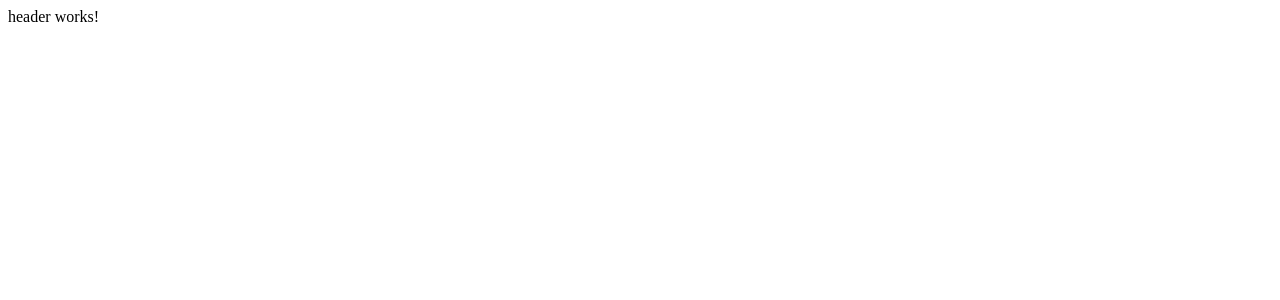
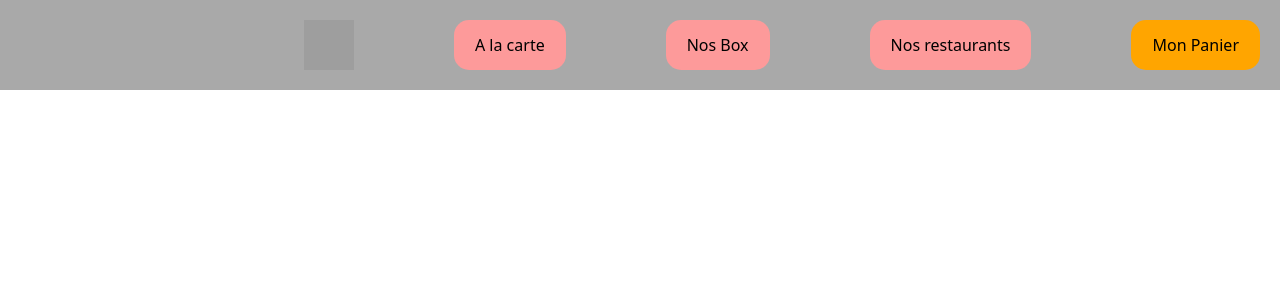
Before and after one commit to IlyesBo/SAE401, a PHP site: page /src/app/header/header.component.html in a window 1280 px wide. Before the commit the part shown is almost empty. Shown: the top 300 px of the page. Run offline with PHP 8.4, Linux system fonts and the light colour scheme; grey boxes are pictures that could not be loaded.

Commit message:
debut navbar

```diff
--- a/src/app/header/header.component.css
+++ b/src/app/header/header.component.css
@@ -0,0 +1,30 @@
+header {
+    background-color: #A9A9A9; /* Couleur de fond gris pour le header */
+    padding: 20px;
+
+}
+.nav-link{
+    text-decoration:none;
+    color:black !important;
+}
+.nav-item{
+    background-color:#FD9A9A;
+    border-radius:15px;
+    margin-left:100px;
+    padding:5px;
+
+}
+.nav-item2{
+    background-color:orange;
+    border-radius:15px;
+    margin-left:100px;
+    padding:5px;
+
+}
+.nav-pic{
+    justify-content:left;
+}
+img{
+    width:50px;
+    height:50px;
+}
--- a/src/app/header/header.component.html
+++ b/src/app/header/header.component.html
@@ -1 +1,32 @@
-<p>header works!</p>
+<!DOCTYPE html>
+<html lang="fr">
+<head>
+    <meta charset="UTF-8">
+    <meta name="viewport" content="width=device-width, initial-scale=1.0">
+    <link rel="stylesheet" type="text/css" href="header.component.css">
+    <link href="https://cdn.jsdelivr.net/npm/bootstrap@5.3.3/dist/css/bootstrap.min.css" rel="stylesheet" integrity="sha384-QWTKZyjpPEjISv5WaRU9OFeRpok6YctnYmDr5pNlyT2bRjXh0JMhjY6hW+ALEwIH" crossorigin="anonymous">
+
+    <title>SushiCool</title>
+
+</head>
+<header>
+    <nav>
+<ul class="nav justify-content-end">
+    <li class="nav-pic">
+        <img src="\xampp\htdocs\SAE401\src\Ressources\soleil.png" alt="logo">
+      </li>
+  <li class="nav-item">
+    <a class="nav-link active" aria-current="page" href="#">A la carte</a>
+  </li>
+  <li class="nav-item">
+    <a class="nav-link" >Nos Box</a>
+  </li>
+  <li class="nav-item">
+    <a class="nav-link" href="#">Nos restaurants</a>
+  </li>
+  <li class="nav-item2">
+    <a class="nav-link enabled" href="#" aria-disabled="true">Mon Panier</a>
+  </li>
+</ul>
+</nav>
+</header>
```
Also changed, not shown: index.php (+19 -13 lines).
